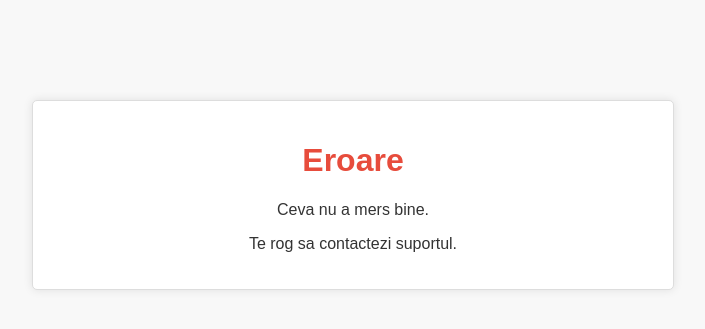
After one commit to CostyRo/partyroom, a PHP site: page /html/error.html in a window 1280 px wide. The commit adds this page. Shown: the top 329 px of the page, without its empty margins (287-992 px from the left). Run offline with PHP 8.4, Linux system fonts and the light colour scheme.

Commit message:
error page + errors

```diff
--- a/create_profile.php
+++ b/create_profile.php
@@ -22,7 +22,7 @@ if ($_SERVER["REQUEST_METHOD"] == "POST") {
 
         if ($conn->query($sql)) {
             $_SESSION['auth_profile'] = $name;
-            header("Location: profile.php");
+            header("Location: profile.php?profile=" . $name);
             exit();
         }
     }
--- a/html/account.html
+++ b/html/account.html
@@ -26,7 +26,7 @@
               foreach ($_SESSION['user_profiles'] as $profile) {
                   echo '<div class="profile">';
                   echo '    <h3>' . $profile . '</h3>';
-                echo '    <button onclick="gotoProfile($profile)">Selectează</button>';
+                  echo '    <button onclick="gotoProfile($profile)">Selecteaza</button>';
                  echo '</div>';
               }
               ?>
--- /dev/null
+++ b/html/error.html
@@ -0,0 +1,16 @@
+<!DOCTYPE html>
+<html lang="en">
+<head>
+    <meta charset="UTF-8">
+    <meta name="viewport" content="width=device-width, initial-scale=1.0">
+    <title>Error Page</title>
+    <link rel="stylesheet" type="text/css" href="../style/error.css">
+</head>
+<body>
+    <div class="error-container">
+        <h1>Eroare</h1>
+        <p>Ceva nu a mers bine.</p>
+        <p>Te rog sa contactezi suportul.</p>
+    </div>
+</body>
+</html>
--- /dev/null
+++ b/style/error.css
@@ -0,0 +1,21 @@
+body {
+  font-family: Arial, sans-serif;
+  background-color: #f8f8f8;
+  color: #333;
+  text-align: center;
+  margin: 100px;
+}
+
+.error-container {
+  padding: 20px;
+  background-color: #fff;
+  border: 1px solid #ddd;
+  border-radius: 5px;
+  box-shadow: 0 0 10px rgba(0, 0, 0, 0.1);
+  max-width: 600px;
+  margin: 0 auto;
+}
+
+h1 {
+  color: #e74c3c;
+}
```
Also changed, not shown: html/profile.html (+9 -10 lines), js/profile.js (+15 -1 lines), profile.php (+21 -2 lines). Lines whose indentation alone changed are shown as unchanged.
